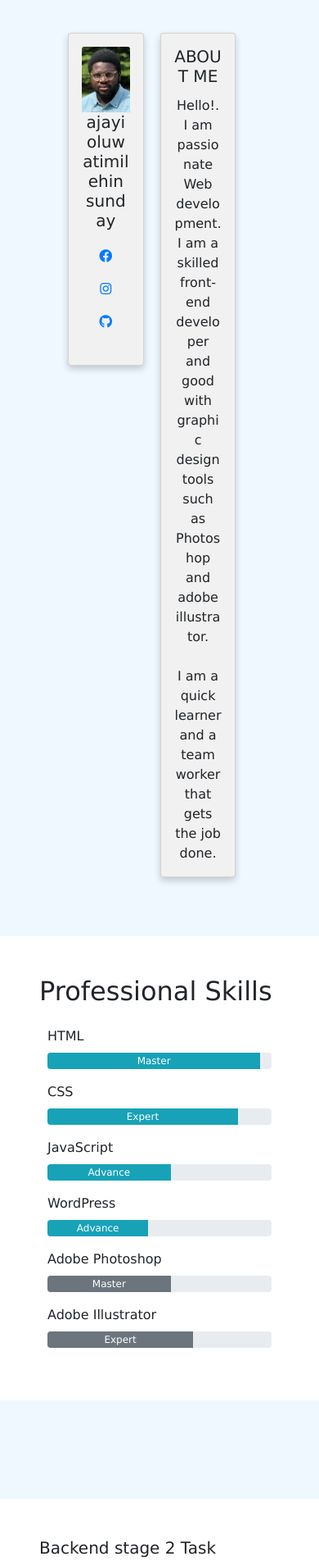
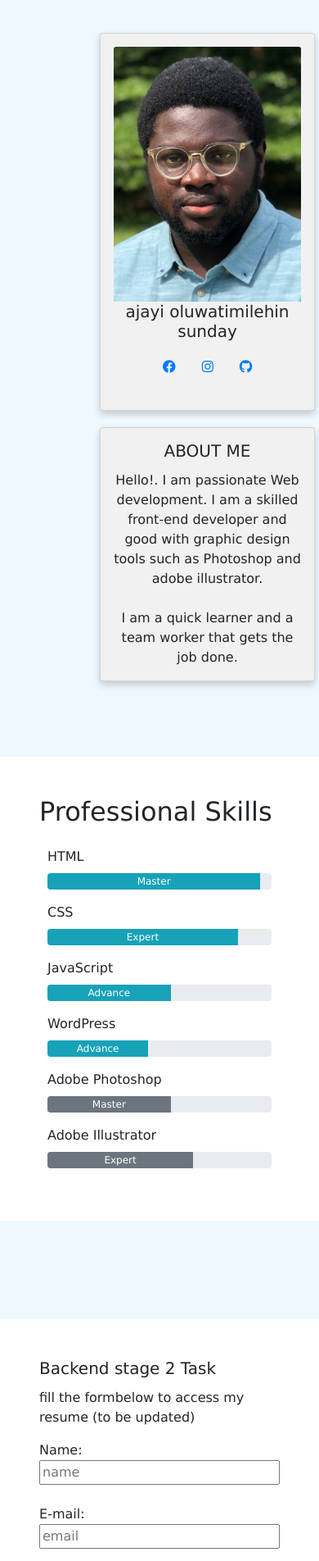
Before and after one commit to timiajayi/HNG2.1-2021, a PHP site: page / in a window 390 px wide. Shown: the part 342-2246 px from the top of the page at 82% size. Run offline with PHP 8.4, Linux system fonts and the light colour scheme.

Commit message:
Update frontend.css

```diff
--- a/frontend.css
+++ b/frontend.css
@@ -15,7 +15,7 @@ color: whitesmoke;
 }
 .section2{
 
-  margin-left:20%;
+  margin-left:30%;
 
 }
 .footer{
@@ -55,3 +55,15 @@ color: whitesmoke;
     text-align: center;
     background-color: #f1f1f1;
   }
+
+  /* Responsive columns - one column layout (vertical) on small screens */
+  @media screen and (max-width: 600px) {
+    .column {
+      width: 100%;
+      display: block;
+      margin-bottom: 20px;
+    }
+  }
+  input, textarea{
+      width: 100%;
+  }
```
